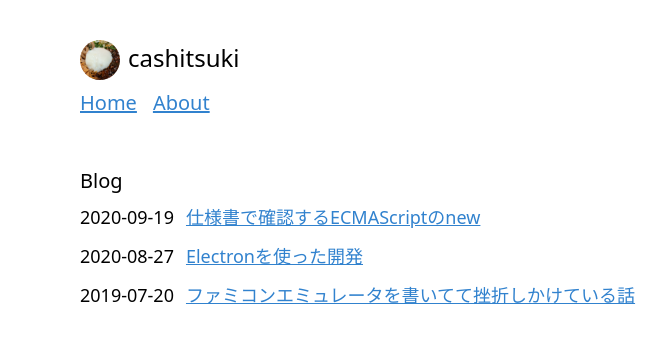
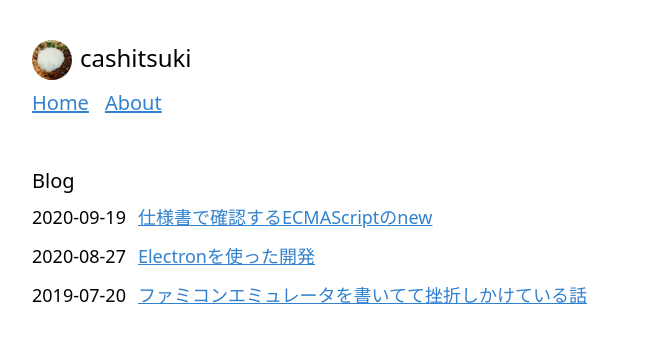
Before and after one commit to jueve/blog, a Next.js app: page / in a window 1280 px wide. Shown: the top 342 px of the page, without its empty margins (84-751 px from the left). Built offline with nearby package versions, Linux system fonts and the light colour scheme.

Commit message:
marginを変更

```diff
--- a/styles/index.css
+++ b/styles/index.css
@@ -8,5 +8,5 @@
 }
 
 #inner {
-  margin: 2rem 4rem;
+  margin: 2rem 1rem;
 }
```
